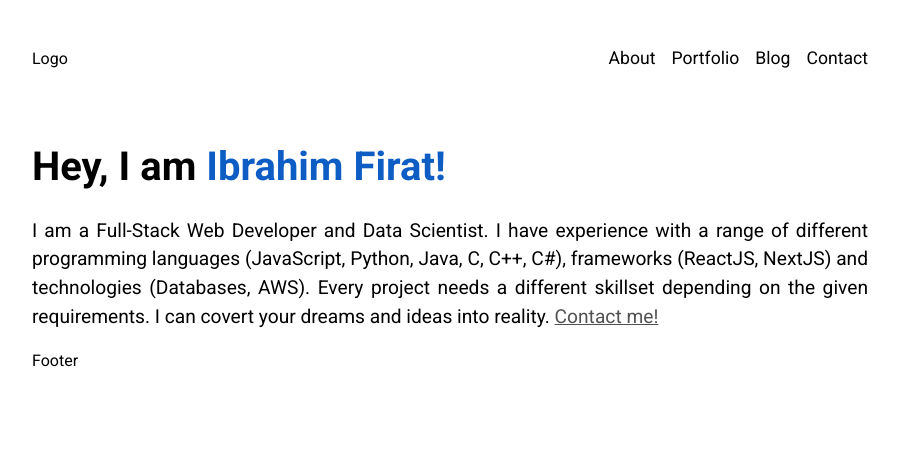
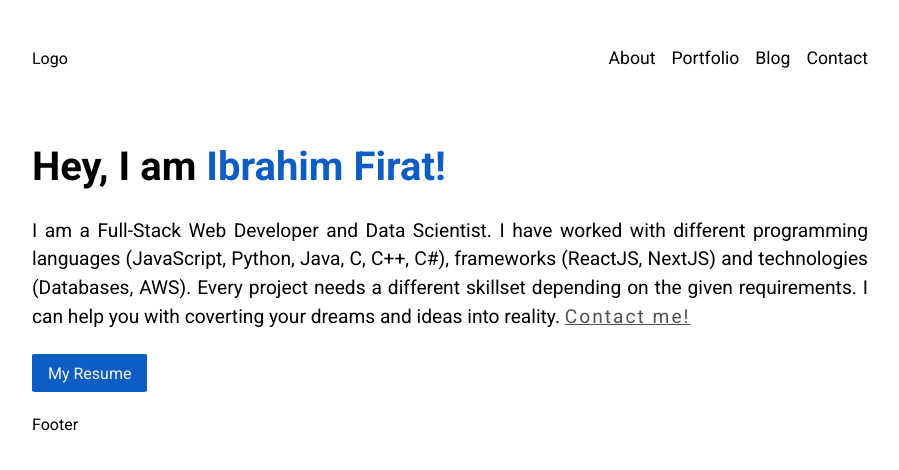
Before and after one commit to ibrahimFirat99/PersonalPortfolio, a Next.js app: page / in a window 1280 px wide. Shown: the top 470 px of the page, without its empty margins (190-1089 px from the left). Built offline with nearby package versions, Linux system fonts and the light colour scheme.

Commit message:
About section completed

```diff
--- a/components/About/About.js
+++ b/components/About/About.js
@@ -2,18 +2,23 @@ import styles from "./About.module.css";
 
 const About = () => {
   return (
-    <div className={styles.wrapper}>
+    <div id="About" className={styles.wrapper}>
       <h1>
         Hey, I am <span>Ibrahim Firat!</span>
       </h1>
       <p>
-        I am a Full-Stack Web Developer and Data Scientist. I have experience
-        with a range of different programming languages (JavaScript, Python,
-        Java, C, C++, C#), frameworks (ReactJS, NextJS) and technologies
-        (Databases, AWS). Every project needs a different skillset depending on
-        the given requirements. I can covert your dreams and ideas into reality.{" "}
-        <a href="#Contact">Contact me!</a>
+        I am a Full-Stack Web Developer and Data Scientist. I have worked with
+        different programming languages (JavaScript, Python, Java, C, C++, C#),
+        frameworks (ReactJS, NextJS) and technologies (Databases, AWS). Every
+        project needs a different skillset depending on the given requirements.
+        I can help you with coverting your dreams and ideas into reality.{" "}
+        <a id={styles.contact} href="#Contact">
+          Contact me!
+        </a>
       </p>
+      <a id={styles.resume} href="CV.pdf" target="_blank">
+        My Resume
+      </a>
     </div>
   );
 };
--- a/components/About/About.module.css
+++ b/components/About/About.module.css
@@ -1,3 +1,7 @@
+.wrapper {
+  margin-bottom: 2rem;
+}
+
 .wrapper h1 {
   font-size: 2.5rem;
 }
@@ -10,8 +14,22 @@
   text-align: justify;
   font-size: 1.2rem;
   line-height: 1.5;
+  margin-bottom: 2rem;
 }
 
-.wrapper p a {
+.wrapper p a#contact {
   color: #525252;
+  letter-spacing: 2px;
 }
+
+.wrapper a#resume {
+  background: #0e5dc4;
+  padding: 0.6rem 1rem;
+  text-decoration: none;
+  color: #f4f4f4;
+  border-radius: 3%;
+}
+
+.wrapper p a:hover {
+  opacity: 0.85;
+}
```
Also changed, not shown: 1 other file (tests, documents, lock files or other folders).
